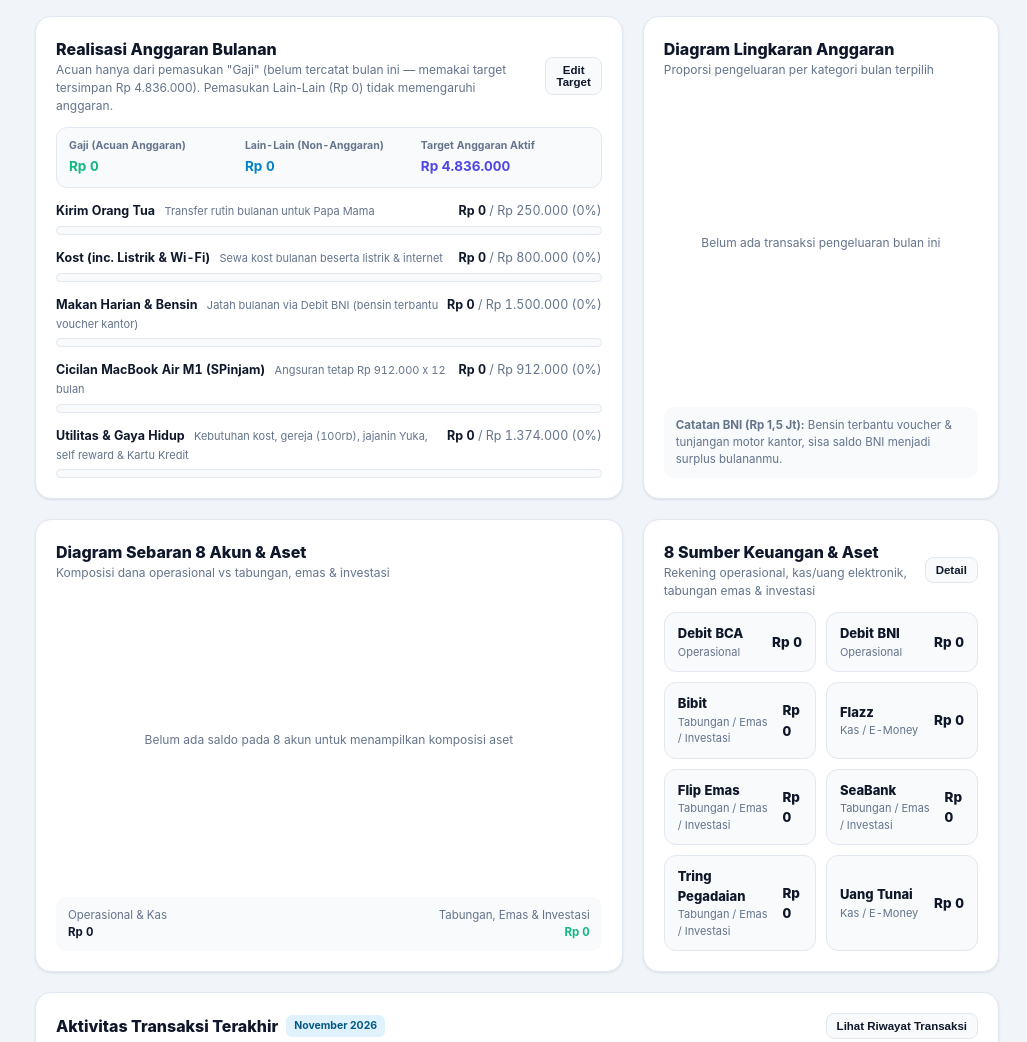
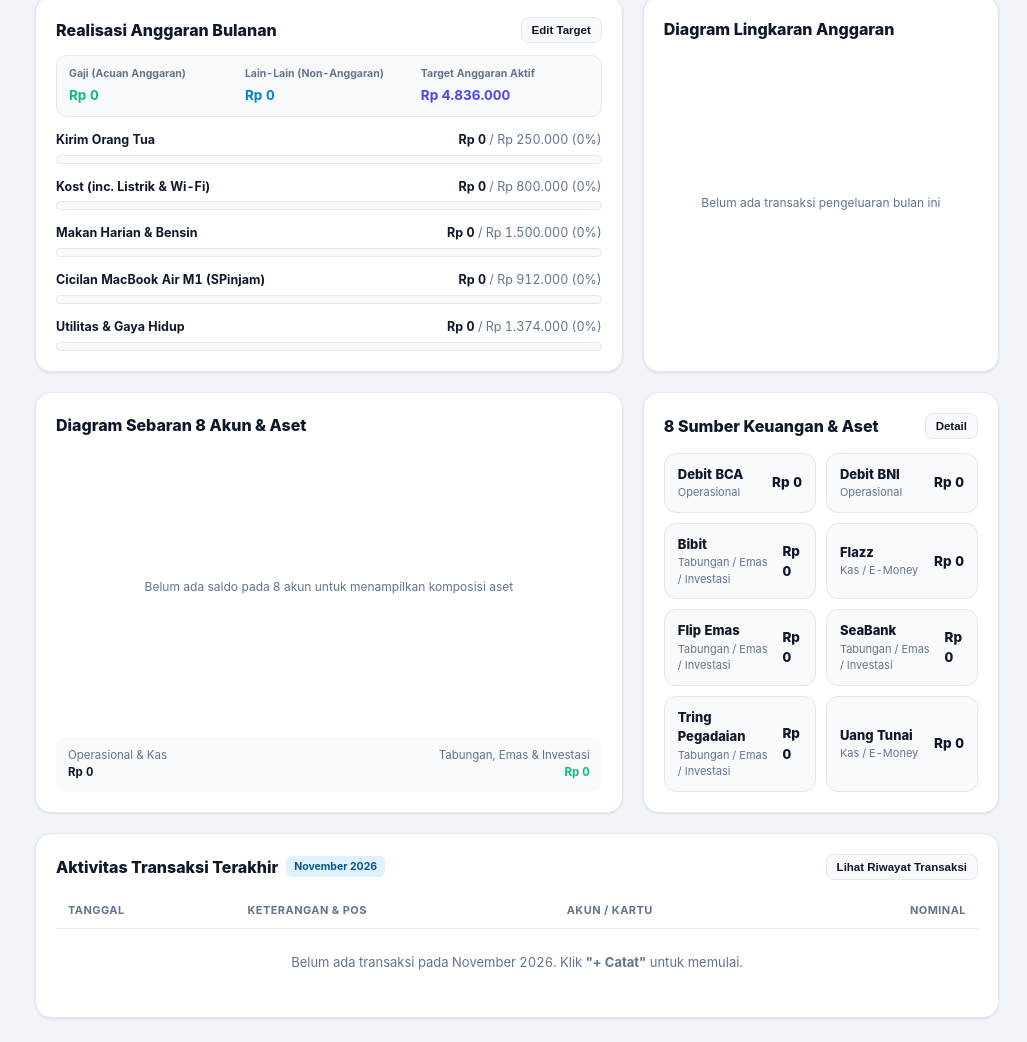
Before and after one commit to samuelrskt/finflow-pro, a plain HTML site: page index.html in a window 1280 px wide. Shown: the part 881-1923 px from the top of the page, without its empty margins (253-1280 px from the left). Drawn offline with Linux system fonts and the light colour scheme.

Commit message:
Add files via upload

```diff
--- a/index.html
+++ b/index.html
@@ -201,7 +201,6 @@
       gap: 12px;
     }
     .page-title { font-size: 22px; font-weight: 800; letter-spacing: -0.02em; color: #ffffff; }
-    .page-sub { font-size: 13px; color: #cbd5e1; margin-top: 3px; }
 
     .month-picker-wrap {
       display: inline-flex;
@@ -956,10 +955,7 @@
     <!-- Header -->
     <header class="card top-header">
       <div class="header-top">
-        <div>
         <h1 class="page-title">Ringkasan Keuangan Pribadi</h1>
-          <p class="page-sub">8 Rekening &amp; Aset, Kartu Kredit BCA (Limit <span id="header-cc-limit">Rp 5.000.000</span>), &amp; Cicilan SPinjam MacBook Air M1</p>
-        </div>
         <div class="month-picker-wrap">
           <span style="font-size:12px; color:var(--text-muted); font-weight:600;">Periode:</span>
           <input type="month" id="filter-month" />
@@ -988,7 +984,7 @@
               <span class="badge badge-emerald">Tracker Hari Ini</span>
               <span id="strip-full-date" style="font-size:12.5px; color:#cbd5e1; font-weight:600;">-</span>
             </div>
-            <p style="font-size:12px; color:#94a3b8; margin-top:4px;">Otomatis reset tiap ganti tanggal &bull; Sisa <strong id="strip-days-left" style="color:#ffffff;">0 hari</strong> di bulan ini</p>
+            <p style="font-size:12px; color:#94a3b8; margin-top:4px;">Sisa <strong id="strip-days-left" style="color:#ffffff;">0 hari</strong> di bulan ini</p>
           </div>
         </div>
 
@@ -1002,7 +998,7 @@
             <div id="strip-today-food" style="font-size:15px; font-weight:800; color:#fcd34d; margin-top:2px;">Rp 0</div>
           </div>
           <div>
-            <div style="font-size:10px; color:#6ee7b7; text-transform:uppercase; font-weight:700;">Jatah Aman / Hari (BNI)</div>
+            <div style="font-size:10px; color:#6ee7b7; text-transform:uppercase; font-weight:700;">Limit Harian</div>
             <div id="strip-safe-daily" style="font-size:15px; font-weight:800; color:#34d399; margin-top:2px;">Rp 0</div>
           </div>
         </div>
@@ -1126,10 +1122,7 @@
       <div class="grid-3-asym">
         <div class="card">
           <div style="display:flex; justify-content:space-between; align-items:center; margin-bottom:12px; gap:10px;">
-            <div>
             <h3 style="font-size:16px; font-weight:800;">Realisasi Anggaran Bulanan</h3>
-              <p id="dash-budget-subtitle" style="font-size:12px; color:var(--text-muted);">Acuan anggaran hanya dari pemasukan Gaji (pemasukan Lain-Lain hanya masuk arus kas &amp; saldo).</p>
-            </div>
             <button type="button" class="btn btn-sm btn-ghost" data-action="switch-tab" data-tab="budget">Edit Target</button>
           </div>
           <div style="display:grid; grid-template-columns:repeat(auto-fit, minmax(145px, 1fr)); gap:8px; background:var(--bg-subtle); padding:10px 12px; border-radius:11px; border:1px solid var(--border-color); margin-bottom:14px;" class="tabular">
@@ -1149,38 +1142,26 @@
           <div id="dash-budget-list" style="display:flex; flex-direction:column; gap:14px;"></div>
         </div>
 
-        <div class="card" style="display:flex; flex-direction:column; justify-content:space-between;">
-          <div>
+        <div class="card" style="display:flex; flex-direction:column; gap:14px;">
           <h3 style="font-size:16px; font-weight:800;">Diagram Lingkaran Anggaran</h3>
-            <p style="font-size:12px; color:var(--text-muted); margin-bottom:12px;">Proporsi pengeluaran per kategori bulan terpilih</p>
-          </div>
-          <div id="pie-expense-box" class="pie-wrapper"></div>
-          <div style="font-size:11.5px; color:var(--text-muted); background:var(--bg-subtle); padding:10px 12px; border-radius:10px; margin-top:12px;">
-            <strong>Catatan BNI (Rp 1,5 Jt):</strong> Bensin terbantu voucher &amp; tunjangan motor kantor, sisa saldo BNI menjadi surplus bulananmu.
-          </div>
+          <div id="pie-expense-box" class="pie-wrapper" style="flex:1; justify-content:center;"></div>
         </div>
       </div>
 
       <!-- Asset Allocation Pie + 8 Accounts -->
       <div class="grid-3-asym">
         <div class="card" style="order:2;">
-          <div style="display:flex; justify-content:space-between; align-items:center; margin-bottom:12px;">
-            <div>
+          <div style="display:flex; justify-content:space-between; align-items:center; margin-bottom:14px; gap:10px;">
             <h3 style="font-size:16px; font-weight:800;">8 Sumber Keuangan &amp; Aset</h3>
-              <p style="font-size:12px; color:var(--text-muted);">Rekening operasional, kas/uang elektronik, tabungan emas &amp; investasi</p>
-            </div>
             <button type="button" class="btn btn-sm btn-ghost" data-action="switch-tab" data-tab="akun">Detail</button>
           </div>
           <div id="dash-accounts-grid" class="grid-accounts tabular"></div>
         </div>
 
-        <div class="card" style="order:1; display:flex; flex-direction:column; justify-content:space-between;">
-          <div>
+        <div class="card" style="order:1; display:flex; flex-direction:column; justify-content:space-between; gap:14px;">
           <h3 style="font-size:16px; font-weight:800;">Diagram Sebaran 8 Akun &amp; Aset</h3>
-            <p style="font-size:12px; color:var(--text-muted); margin-bottom:12px;">Komposisi dana operasional vs tabungan, emas &amp; investasi</p>
-          </div>
           <div id="pie-assets-box" class="pie-wrapper"></div>
-          <div style="display:grid; grid-template-columns:1fr 1fr; gap:8px; background:var(--bg-subtle); padding:10px 12px; border-radius:10px; margin-top:12px; font-size:11.5px;" class="tabular">
+          <div style="display:grid; grid-template-columns:1fr 1fr; gap:8px; background:var(--bg-subtle); padding:10px 12px; border-radius:10px; font-size:11.5px;" class="tabular">
             <div><span style="color:var(--text-muted); display:block;">Operasional &amp; Kas</span><strong id="sum-liquid-4">Rp 0</strong></div>
             <div style="text-align:right;"><span style="color:var(--text-muted); display:block;">Tabungan, Emas &amp; Investasi</span><strong id="sum-savings-3" style="color:#10b981;">Rp 0</strong></div>
           </div>
@@ -1215,10 +1196,7 @@
     <!-- TAB 2: TRACKER HARIAN -->
     <section id="tab-harian" class="hidden" style="display:flex; flex-direction:column; gap:20px;">
       <div class="card" style="display:flex; flex-wrap:wrap; justify-content:space-between; align-items:center; gap:12px;">
-        <div>
         <h3 style="font-size:16px; font-weight:800;">Tracker &amp; Kalender Pengeluaran Harian</h3>
-          <p style="font-size:12px; color:var(--text-muted);">Klik tanggal pada kalender untuk melihat rincian belanja hari tersebut atau mencatat transaksi baru.</p>
-        </div>
         <div class="cal-legend">
           <span class="cal-legend-item cal-tier-hemat"><span>&#9679;</span> Hemat (&le; Rp 50rb)</span>
           <span class="cal-legend-item cal-tier-sedang"><span>&#9650;</span> Sedang (&le; Rp 200rb)</span>
@@ -1269,12 +1247,6 @@
 
     <!-- TAB 3: DOMPET & KREDIT -->
     <section id="tab-akun" class="hidden" style="display:flex; flex-direction:column; gap:20px;">
-      <div class="card" style="display:flex; flex-wrap:wrap; justify-content:space-between; align-items:center; gap:12px;">
-        <div>
-          <h3 style="font-size:16px; font-weight:800;">Dompet &amp; Kredit (8 Akun Utama, Pos Kredit &amp; SPinjam)</h3>
-        </div>
-      </div>
-
       <div id="akun-detail-container" style="display:flex; flex-direction:column; gap:20px;"></div>
     </section>
 
@@ -1324,10 +1296,7 @@
     <!-- TAB 5: LAPORAN AKHIR BULAN -->
     <section id="tab-laporan" class="hidden" style="display:flex; flex-direction:column; gap:20px;">
       <div class="card no-print" style="display:flex; flex-wrap:wrap; justify-content:space-between; align-items:center; gap:12px;">
-        <div>
         <h3 style="font-size:16px; font-weight:800;">Laporan Keuangan Akhir Bulan</h3>
-          <p style="font-size:12px; color:var(--text-muted);">Rekap otomatis arus kas, evaluasi anggaran, tabungan emas/SeaBank/Bibit, serta posisi Kartu Kredit &amp; SPinjam.</p>
-        </div>
         <div style="display:flex; gap:8px;">
           <button type="button" class="btn btn-ghost" data-action="export-csv">Unduh CSV</button>
           <button type="button" class="btn btn-dark" data-action="print-report">Cetak / Simpan PDF</button>
@@ -1428,10 +1397,7 @@
     <section id="tab-budget" class="hidden" style="display:flex; flex-direction:column; gap:20px;">
       <div class="card" style="display:flex; flex-direction:column; gap:14px;">
         <div style="display:flex; flex-wrap:wrap; justify-content:space-between; align-items:center; gap:10px;">
-          <div>
           <h4 style="font-size:14.5px; font-weight:800;">Ringkasan Pemasukan &amp; Penyesuaian Anggaran (Acuan: Gaji)</h4>
-            <p style="font-size:12px; color:var(--text-muted);">Perhitungan dan penyesuaian target anggaran hanya mengacu pada pemasukan <strong>Gaji</strong>. Pemasukan <strong>Lain-Lain</strong> tetap masuk arus kas &amp; saldo tanpa memengaruhi anggaran.</p>
-          </div>
           <button type="button" class="btn btn-primary btn-sm" data-action="sync-budget-salary">Sesuaikan Anggaran ke Gaji</button>
         </div>
 
@@ -1482,7 +1448,7 @@
           <table>
             <thead>
               <tr>
-                <th>Pos Pengeluaran &amp; Keterangan</th>
+                <th>Pos Pengeluaran</th>
                 <th>Target Budget (Rp)</th>
                 <th style="text-align:right;">Terpakai</th>
                 <th style="text-align:right;">Sisa Pos</th>
@@ -2298,7 +2264,6 @@
         const ccAvail = Math.max(0, ccLimit - ccDebt);
         const ccPct = ccLimit > 0 ? Math.min(100, Math.round((ccDebt / ccLimit) * 100)) : (ccDebt > 0 ? 100 : 0);
         const ccLimitText = formatIDR(ccLimit);
-        document.getElementById('header-cc-limit').textContent = ccLimitText;
         document.getElementById('cc-limit-inline').textContent = ccLimitText;
         document.getElementById('cc-limit-total').textContent = ccLimitText;
 
@@ -2327,9 +2292,6 @@
         document.getElementById('dash-inc-gaji').textContent = formatIDR(bm.gajiIncome);
         document.getElementById('dash-inc-other').textContent = formatIDR(bm.otherIncome);
         document.getElementById('dash-budget-ref').textContent = formatIDR(totalBudgetCap);
-        document.getElementById('dash-budget-subtitle').textContent = bm.hasSalary
-          ? `Acuan Gaji: ${formatIDR(bm.gajiIncome)} (Tabungan ${formatIDR(bm.savingsAlloc)} • Plafon Anggaran ${formatIDR(bm.salaryBudgetCeiling)}). Pemasukan Lain-Lain (${formatIDR(bm.otherIncome)}) hanya masuk arus kas & saldo.`
-          : `Acuan hanya dari pemasukan "Gaji" (belum tercatat bulan ini — memakai target tersimpan ${formatIDR(totalBudgetCap)}). Pemasukan Lain-Lain (${formatIDR(bm.otherIncome)}) tidak memengaruhi anggaran.`;
 
         // Update CC Card
         document.getElementById('cc-pct-label').textContent = `${ccPct}%`;
@@ -2374,10 +2336,7 @@
           return `
             <div class="tabular">
               <div style="display:flex; justify-content:space-between; align-items:baseline; font-size:12.5px; margin-bottom:5px; gap:8px;">
-                <div>
                 <strong>${escapeHtml(cat.name)}</strong>
-                  <span style="font-size:11px; color:var(--text-muted); margin-left:6px;">${escapeHtml(cat.desc)}</span>
-                </div>
                 <span style="font-weight:700; white-space:nowrap;">${formatIDR(spent)} <span style="color:var(--text-muted); font-weight:400;">/ ${formatIDR(cat.budget)} (${pct}%)</span></span>
               </div>
               <div class="progress-track">
@@ -2770,14 +2729,11 @@
           return `
             <div class="card wallet-card tabular">
               <div style="display:flex; justify-content:space-between; align-items:flex-start; gap:10px;">
-                <div style="display:flex; align-items:flex-start; gap:10px;">
+                <div style="display:flex; align-items:center; gap:10px;">
                   <span class="wallet-num">${idx + 1}</span>
-                  <div>
                   <div style="display:flex; align-items:center; gap:7px; flex-wrap:wrap;">
                     <span style="font-size:15px; font-weight:800;">${escapeHtml(a.name)}</span>
                     ${badge}
-                    </div>
-                    <div style="font-size:12px; color:var(--text-muted); margin-top:2px;">${escapeHtml(a.desc)}</div>
                   </div>
                 </div>
                 <div style="text-align:right;">
@@ -2996,7 +2952,7 @@
             <tr>
               <td>
                 <div style="font-weight:700;">${escapeHtml(cat.name)}</div>
-                <div style="font-size:11px; color:var(--text-muted);">${escapeHtml(cat.desc)}${gajiShare !== null ? ` &bull; <strong>${gajiShare}% dari Gaji</strong>` : ''}</div>
+                ${gajiShare !== null ? `<div style="font-size:11px; color:var(--text-muted); margin-top:2px;"><strong>${gajiShare}% dari Gaji</strong></div>` : ''}
               </td>
               <td>
                 <input type="text" inputmode="numeric" class="budget-edit-input" data-currency="true" data-cat-id="${escapeHtml(cat.id)}" value="${escapeHtml(formatCurrencyInput(cat.budget))}" style="max-width:165px; min-width:135px; font-weight:700;" />
```
Lines whose indentation alone changed are shown as unchanged.
